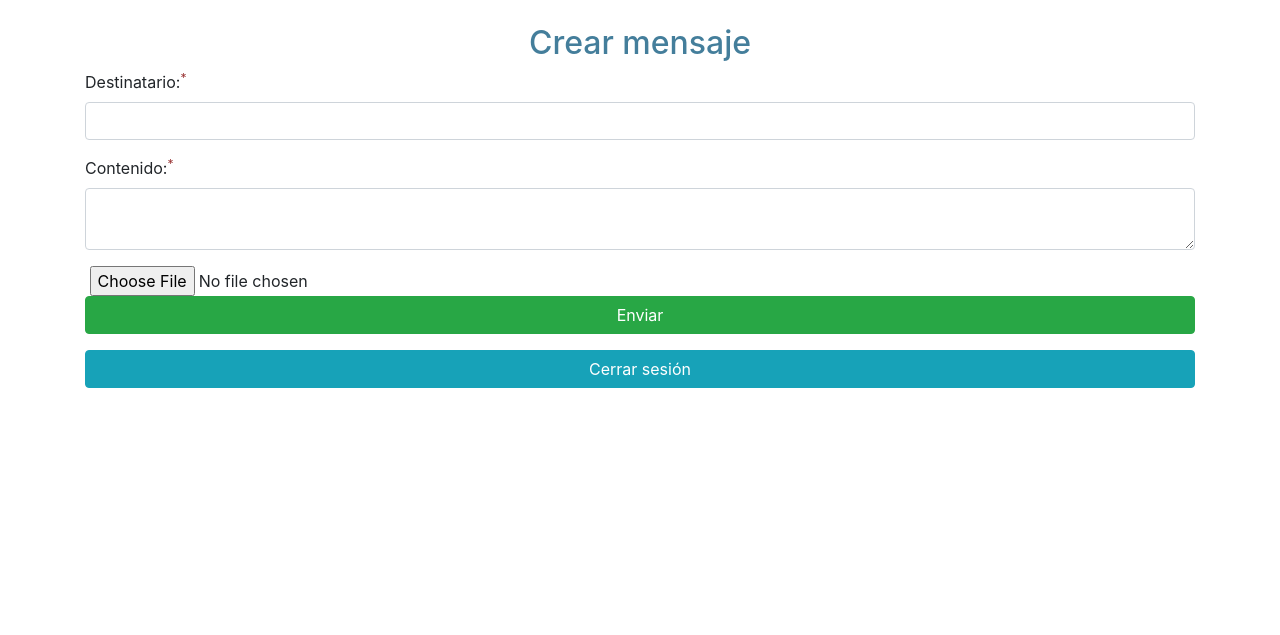
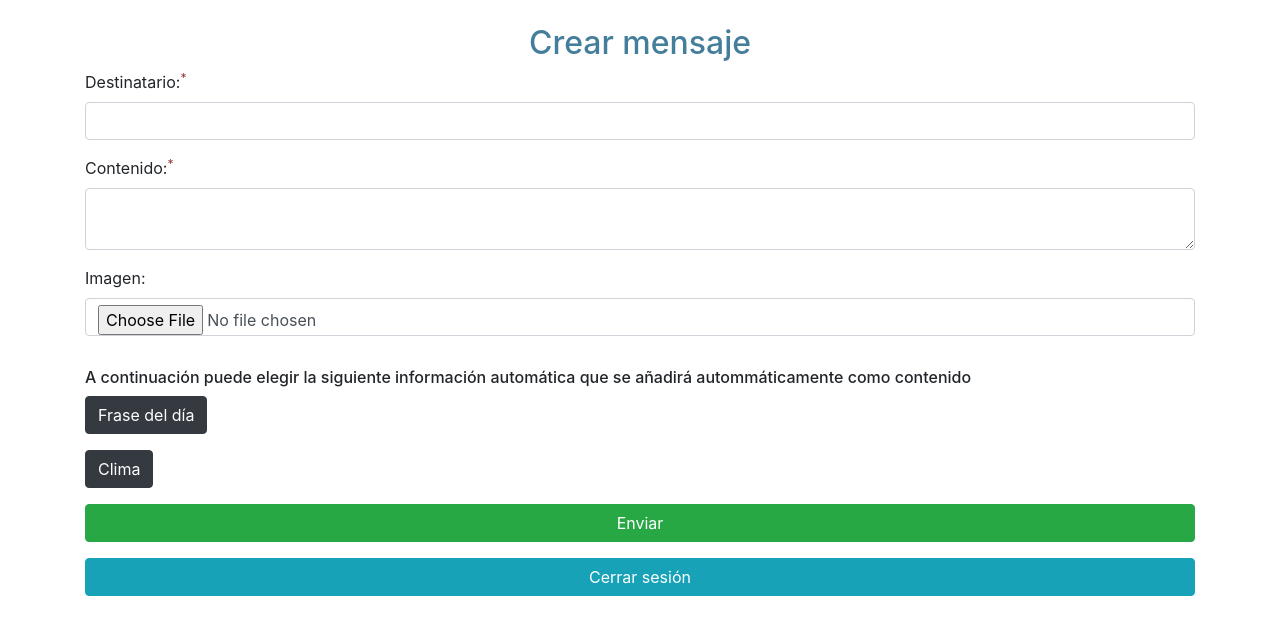
Before and after one commit to Johannagp9/parcial-3, a Django app: page /crear-mensaje/ in a window 1280 px wide. Shown: the top 635 px of the page. Run offline with Django 3.2, Linux system fonts and the light colour scheme; parts of the project's set-up code (start-up, migrations or seed data) failed here and were passed over; some libraries are stand-ins or nearby versions.

Commit message:
Añadidas apis + o -

```diff
--- a/client/views.py
+++ b/client/views.py
@@ -31,6 +31,11 @@ def comprobar_response(request, response):
             return render(request, INICIAR_SESION_TEMPLATE)
 
 
+def comprobar_session(usuario, request):
+    if usuario is None:
+        return render(request, INICIAR_SESION_TEMPLATE)
+
+
 @csrf_exempt
 def autenticar_usuario(request):
     id_token = request.POST.get('token')
@@ -47,6 +52,7 @@ def autenticar_usuario(request):
 def cargar_principal(request):
     try:
         usuario = request.session.get('usuario')
+        comprobar_session(usuario, request)
     except:
         return render(request, INICIAR_SESION_TEMPLATE)
 
@@ -61,6 +67,7 @@ def cargar_principal(request):
 def enviar_respuesta(request):
     try:
         usuario = request.session.get('usuario')
+        comprobar_session(usuario, request)
     except:
         return render(request, INICIAR_SESION_TEMPLATE)
     destino = request.POST.get('destino')
@@ -80,6 +87,7 @@ def enviar_respuesta(request):
 def guardar_mensaje(request):
     try:
         usuario = request.session.get('usuario')
+        comprobar_session(usuario, request)
     except:
         return render(request, INICIAR_SESION_TEMPLATE)
     destino = request.POST.get('destino')
@@ -99,6 +107,7 @@ def guardar_mensaje(request):
 def crear_mensaje(request):
     try:
         usuario = request.session.get('usuario')
+        comprobar_session(usuario, request)
     except:
         return render(request, INICIAR_SESION_TEMPLATE)
     return render(request, CREAR_MENSAJE)
@@ -107,6 +116,7 @@ def crear_mensaje(request):
 def responder(request, origen):
     try:
         usuario = request.session.get('usuario')
+        comprobar_session(usuario, request)
     except:
         return render(request, INICIAR_SESION_TEMPLATE)
     return render(request, RESPONDER, {'origen': origen})
--- a/templates/crear-mensaje.html
+++ b/templates/crear-mensaje.html
@@ -15,8 +15,14 @@
                 <label for="contenido">Contenido:<sup style="color: #993333">*</sup></label>
                 <textarea id="contenido" name="contenido" required class="form-control"></textarea>
             </div>
-        <img id="img" src="" style="max-height: 1000px; max-width: 950px"/>
-        <input type="file" id="mensaje_img" name="foto" accept="image/png, image/jpeg">
+            <div class="form-group">
+            <label for="img">Imagen:</label>
+                <input type="file" id="mensaje_img" name="foto"  class="form-control" accept="image/png, image/jpeg">
+            </div>
+            <p><img id="mmensaje_img" src="" style="max-height: 1000px; max-width: 950px"/></p>
+            <h6>A continuación puede elegir la siguiente información automática que se añadirá autommáticamente como contenido</h6>
+            <p><button type="button" class="btn btn-dark"  onclick="get_quote_of_the_day()">Frase del día</button></p>
+            <p><button type="button" class="btn btn-dark" onclick="get_climate_of_the_day()">Clima</button></p>
             <button class="btn btn-success btn-block" type="submit">Enviar</button>
         </form>
     </div>
@@ -40,4 +46,32 @@
             });
         });
     </script>
+     <script>
+     function get_quote_of_the_day() {
+            var xhttp = new XMLHttpRequest();
+            xhttp.onreadystatechange = function () {
+                if (this.readyState === 4 && this.status === 200) {
+                    response=JSON.parse(this.responseText);
+                    console.log(response['contents']['quotes'][0]['quote'])
+                     $("#contenido").text(response['contents']['quotes'][0]['quote']);
+                }
+            };
+            xhttp.open("GET", "https://quotes.rest/qod", true);
+            xhttp.setRequestHeader("X-Theysaidso-Api-Secret", "They Said So");
+            xhttp.send();
+        }
+
+         function get_climate_of_the_day() {
+            var xhttp = new XMLHttpRequest();
+            xhttp.onreadystatechange = function () {
+                if (this.readyState === 4 && this.status === 200) {
+                    response=JSON.parse(this.responseText);
+                    console.log(response['weather'][0]['main'])
+                     $("#contenido").text(response['weather'][0]['main']);
+                }
+            };
+            xhttp.open("GET", "http://api.openweathermap.org/data/2.5/weather?q=London&appid=b6fbd171141e65297b8f5d35c3d71326", true);
+            xhttp.send();
+        }
+        </script>
 {% endblock %}
--- a/templates/pagina-principal.html
+++ b/templates/pagina-principal.html
@@ -18,6 +18,7 @@
         </div>
     </div>
     <br>
+    <div class="container">
      {% if messages %}
         {% for message in messages %}
             <div class="alert alert-{% if message.level == DEFAULT_MESSAGE_LEVELS.SUCCESS %}success
@@ -27,7 +28,6 @@
         {% endfor %}
     {% endif %}
     <h2 class="text-center" style="color: #447e9b">Mensajes recibidos</h2>
-    <div class="container">
     <table class="table table-hover">
         <thead class="text-center">
         <tr>
```
Also changed, not shown: client/external_services.py (added, +13 -0 lines). Lines whose indentation alone changed are shown as unchanged.
